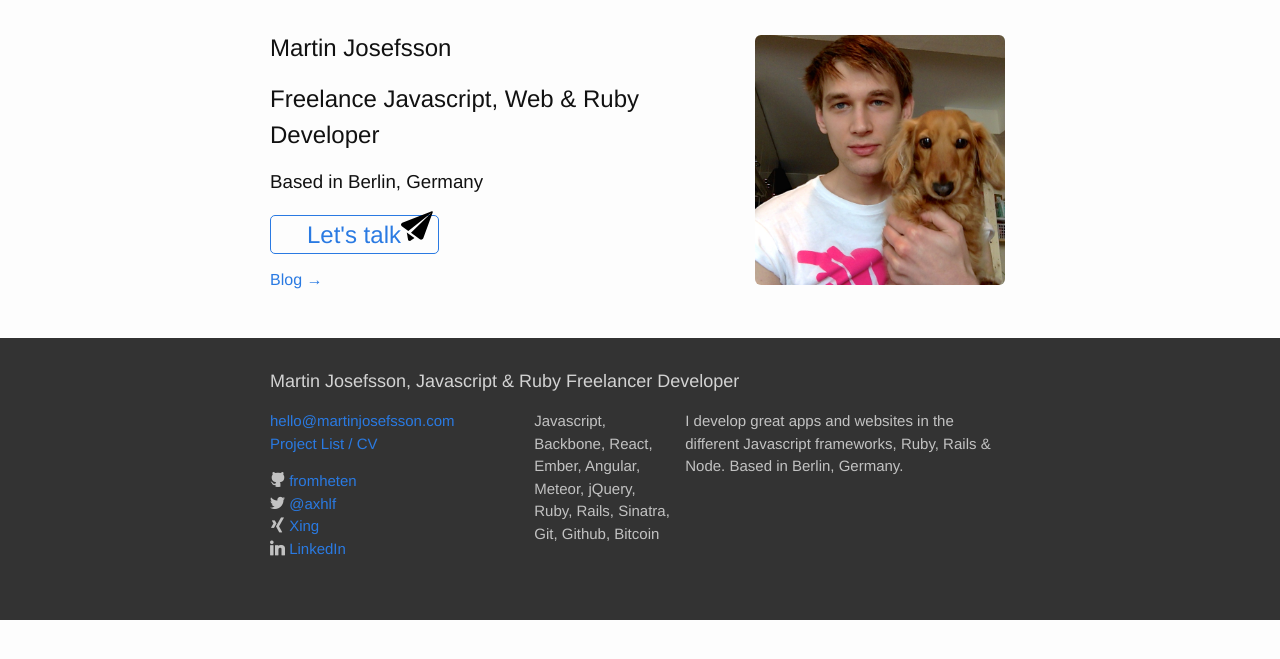
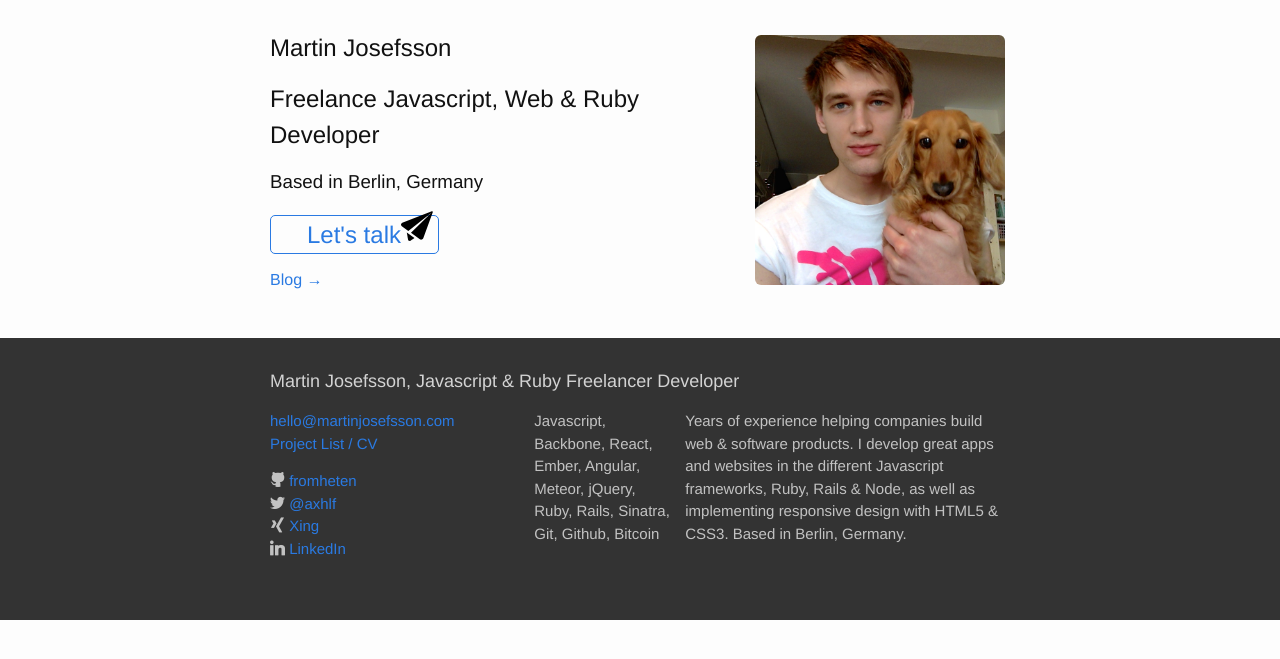
Before and after one commit to fromheten/fromheten.github.io, a Jekyll site: the page built from index.html, in a window 1280 px wide. Shown: the top 659 px of the page. Built offline with Jekyll 4.4.1, drawn with Linux system fonts in a browser that asks for light colours.

Commit message:
Update about-me text

```diff
--- a/_config.yml
+++ b/_config.yml
@@ -2,7 +2,8 @@
 title: Martin Josefsson, Javascript & Ruby Freelancer Developer
 email: hello@martinjosefsson.com
 description: > # this means to ignore newlines until "baseurl:"
-  I develop great apps and websites in the different Javascript frameworks, Ruby, Rails & Node. Based in Berlin, Germany.
+  Years of experience helping companies build web & software products.
+  I develop great apps and websites in the different Javascript frameworks, Ruby, Rails & Node, as well as implementing responsive design with HTML5 & CSS3. Based in Berlin, Germany.
 baseurl: "" # the subpath of your site, e.g. /blog/
 url: "martinjosefsson.com" # the base hostname & protocol for your site
 twitter_username: axhlf
```
